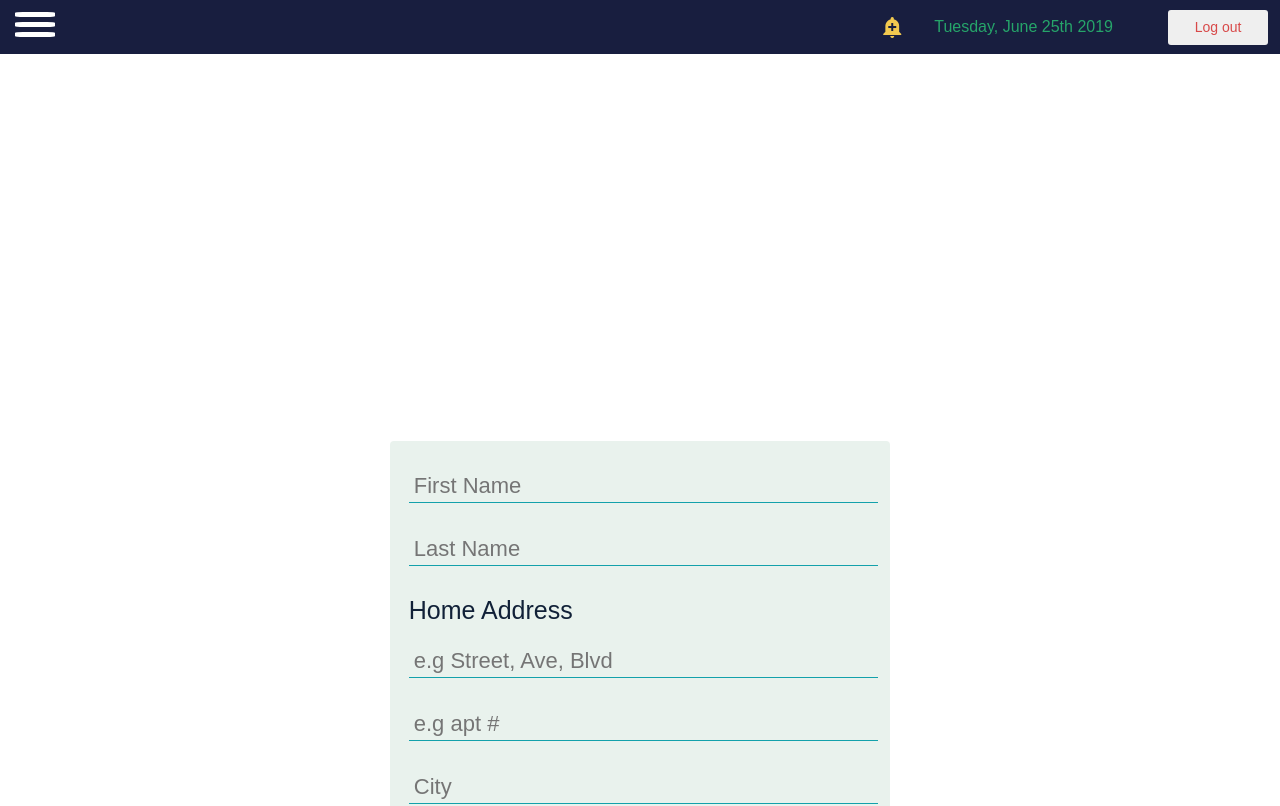
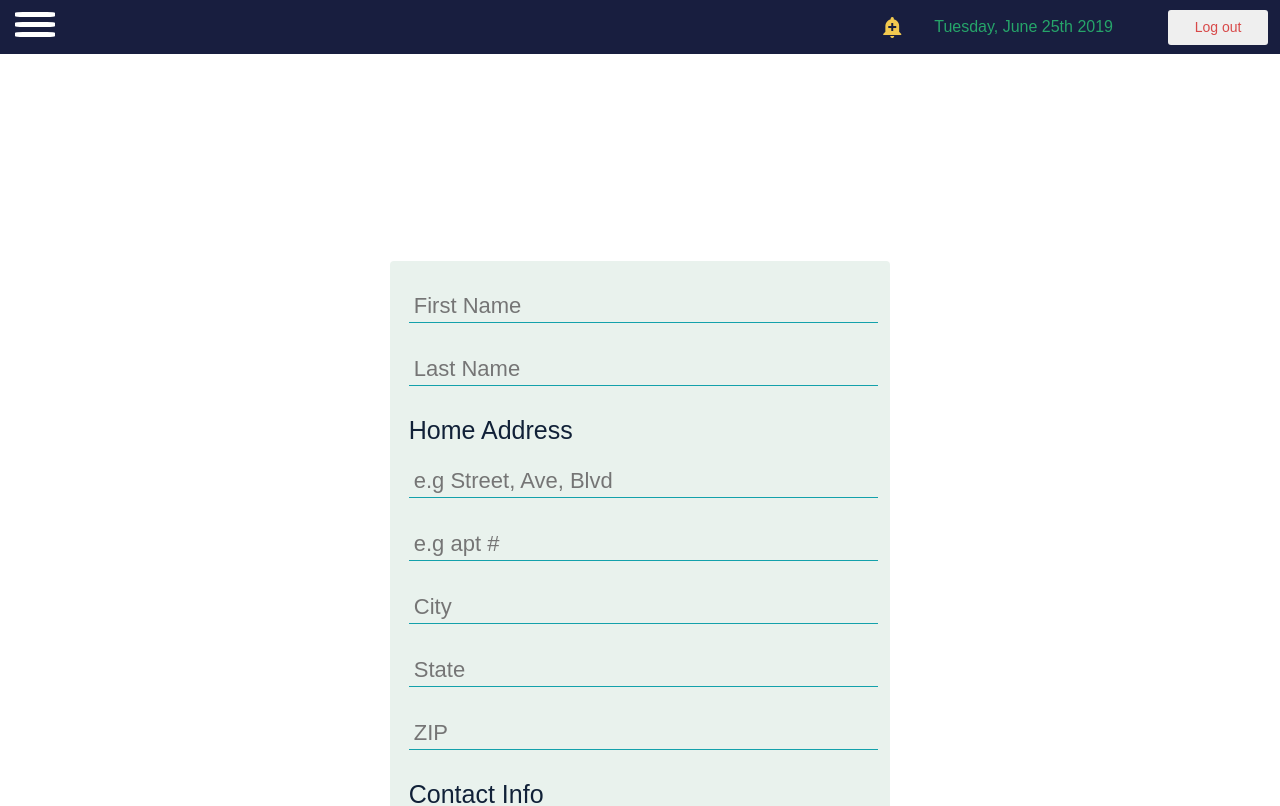
Before and after one commit to yh2n/shift-client, a React (Create React App) app: page /my_account/1 in a window 1280 px wide. Shown: the top 806 px of the page. Built offline with nearby package versions, Linux system fonts and the light colour scheme; no server answers.

Commit message:
Reduce margin-top

```diff
--- a/src/components/EmployeeInfoForm.css
+++ b/src/components/EmployeeInfoForm.css
@@ -1,7 +1,7 @@
 .user-info-form {
 	width: 40%;
 	max-width: 500px;
-	margin-top: 200px;
+	margin-top: 20px;
 }
 
 .user-info-form fieldset {
```
